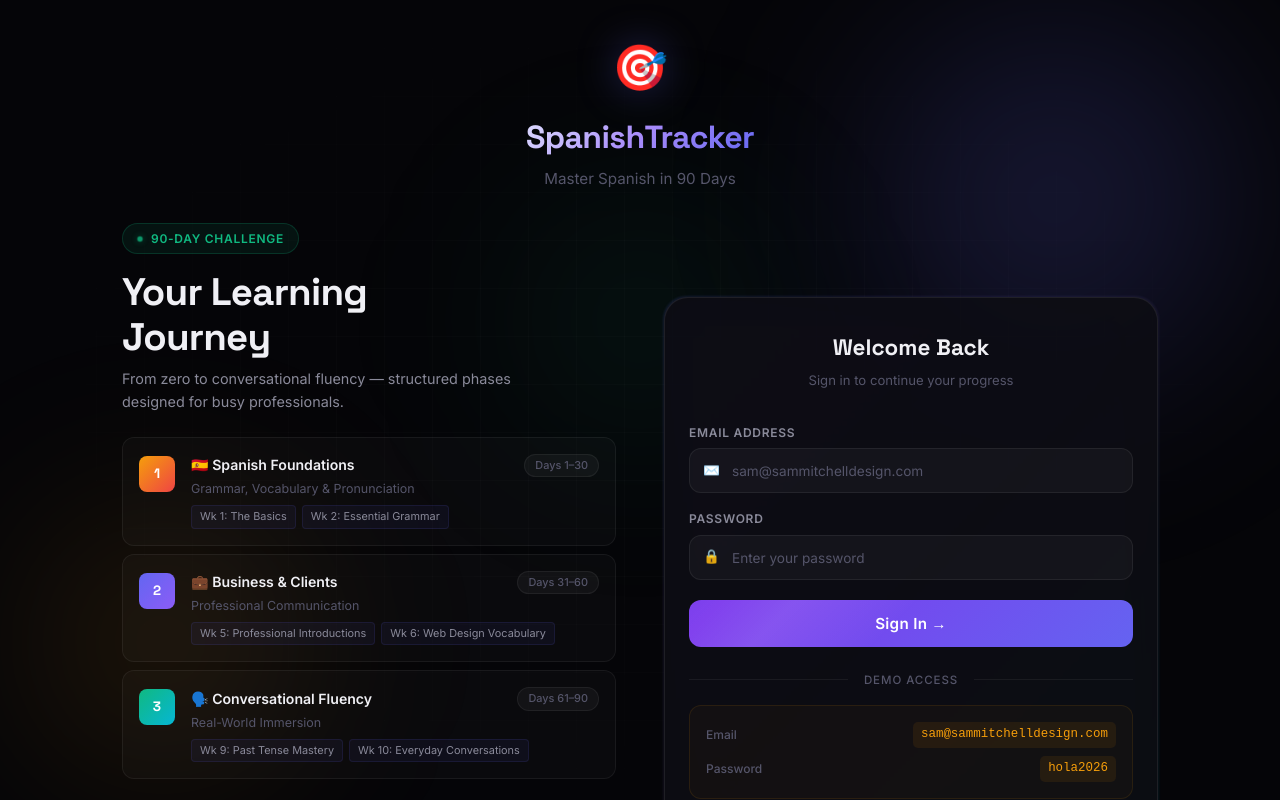
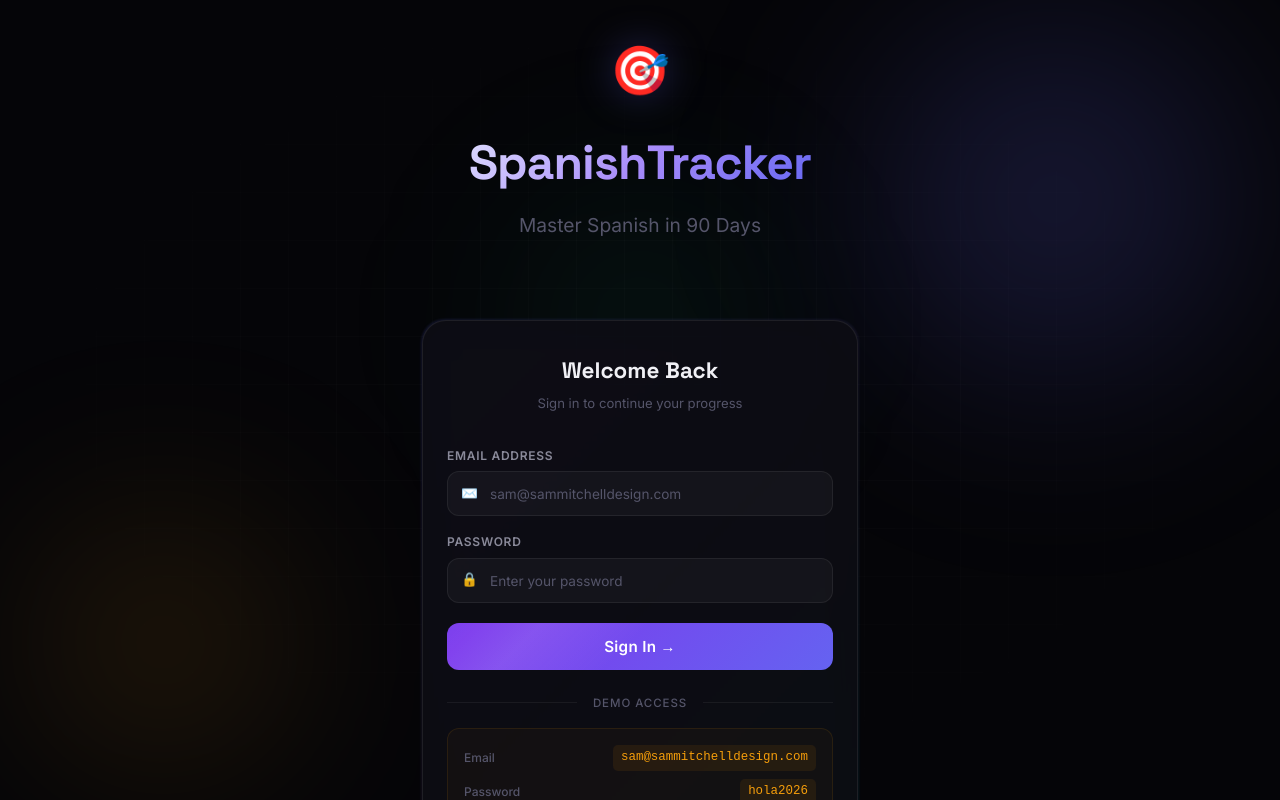
Before and after one commit to ItsssssJack/spanish-tracker, a React (Vite) app: page / in a window 1280 px wide. Shown: the top 800 px of the page. Built offline with nearby package versions, Linux system fonts and the light colour scheme.

Commit message:
UI: Centered Login and top position HabitTracker

```diff
--- a/src/components/Dashboard.jsx
+++ b/src/components/Dashboard.jsx
@@ -115,6 +115,9 @@ export default function Dashboard({ dailyData, onLogDay, onLogout }) {
             </nav>
 
             <div className="dashboard-content">
+                {/* ========== HABIT TRACKER — AT THE TOP ========== */}
+                <HabitTracker actualCurrentDay={currentDay} />
+
                 {/* Quote Banner */}
                 <div className="quote-banner">
                     <p className="quote-text">"{quote.text}"</p>
@@ -167,15 +170,6 @@ export default function Dashboard({ dailyData, onLogDay, onLogout }) {
                         </div>
                     </div>
                 </div>
-
-                {/* ========== HABIT TRACKER — FRONT & CENTER ========== */}
-                <HabitTracker
-                    currentDay={currentDay}
-                    currentPhase={currentPhase}
-                    currentWeek={currentWeek}
-                />
-
-                {/* Phase Cards */}
                 <div className="section-header">
                     <h2>Learning Phases</h2>
                     <p>Click a phase to explore its curriculum and track progress</p>
--- a/src/components/Login.jsx
+++ b/src/components/Login.jsx
@@ -37,86 +37,19 @@ export default function Login({ onLogin, transitioning }) {
             </div>
 
             {/* Center Container */}
-            <div className="login-center">
+            <div className="login-center" style={{ maxWidth: "500px", margin: "0 auto", display: "flex", flexDirection: "column", justifyContent: "center", minHeight: "100vh" }}>
                 {/* Top Section — Branding */}
-                <div className="login-brand" style={{ animationDelay: "0.1s" }}>
-                    <div className="brand-icon">🎯</div>
-                    <h1 className="brand-title">SpanishTracker</h1>
-                    <p className="brand-tagline">Master Spanish in 90 Days</p>
+                <div className="login-brand" style={{ animationDelay: "0.1s", textAlign: "center", marginBottom: "var(--space-2xl)" }}>
+                    <div className="brand-icon" style={{ fontSize: "3rem", marginBottom: "1rem" }}>🎯</div>
+                    <h1 className="brand-title" style={{ fontSize: "3rem" }}>SpanishTracker</h1>
+                    <p className="brand-tagline" style={{ fontSize: "1.2rem", marginTop: "0.5rem" }}>Master Spanish in 90 Days</p>
                 </div>
 
-                {/* Main Content — Two Columns */}
-                <div className="login-main">
-                    {/* Left — Plan Overview */}
-                    <div className="login-plan" style={{ animationDelay: "0.2s" }}>
-                        <div className="plan-header">
-                            <span className="plan-badge">
-                                <span className="pulse-dot" />
-                                90-Day Challenge
-                            </span>
-                            <h2 className="plan-title">Your Learning<br />Journey</h2>
-                            <p className="plan-desc">
-                                From zero to conversational fluency — structured phases
-                                designed for busy professionals.
-                            </p>
-                        </div>
-
-                        <div className="plan-phases">
-                            {PHASES.map((phase, i) => (
-                                <div
-                                    className="plan-phase-row"
-                                    key={phase.id}
-                                    style={{ animationDelay: `${0.3 + i * 0.1}s` }}
-                                >
-                                    <div className="phase-number" style={{ background: phase.gradient }}>
-                                        {phase.id}
-                                    </div>
-                                    <div className="phase-content">
-                                        <div className="phase-top-row">
-                                            <h3>{phase.emoji} {phase.title}</h3>
-                                            <span className="phase-days-pill">{phase.days}</span>
-                                        </div>
-                                        <p>{phase.subtitle}</p>
-                                        <div className="phase-tags">
-                                            {phase.weeks.slice(0, 2).map((w) => (
-                                                <span className="phase-tag" key={w.week}>
-                                                    Wk {w.week}: {w.title}
-                                                </span>
-                                            ))}
-                                        </div>
-                                    </div>
-                                </div>
-                            ))}
-                        </div>
-
-                        <div className="plan-stats-row">
-                            <div className="plan-stat">
-                                <span className="plan-stat-val">12</span>
-                                <span className="plan-stat-label">Weeks</span>
-                            </div>
-                            <div className="plan-stat-divider" />
-                            <div className="plan-stat">
-                                <span className="plan-stat-val">500+</span>
-                                <span className="plan-stat-label">Vocab Words</span>
-                            </div>
-                            <div className="plan-stat-divider" />
-                            <div className="plan-stat">
-                                <span className="plan-stat-val">3</span>
-                                <span className="plan-stat-label">Phases</span>
-                            </div>
-                            <div className="plan-stat-divider" />
-                            <div className="plan-stat">
-                                <span className="plan-stat-val">45</span>
-                                <span className="plan-stat-label">Min/Day</span>
-                            </div>
-                        </div>
-                    </div>
-
-                    {/* Right — Login Card */}
-                    <div className="login-card" style={{ animationDelay: "0.3s" }}>
+                {/* Right — Login Card (Now Centered) */}
+                <div className="login-card" style={{ animationDelay: "0.2s", width: "100%" }}>
                     <div className="login-card-glow" />
                     <div className="login-card-inner">
-                            <div className="login-card-header">
+                        <div className="login-card-header" style={{ textAlign: "center" }}>
                             <h2>Welcome Back</h2>
                             <p>Sign in to continue your progress</p>
                         </div>
@@ -188,10 +121,9 @@ export default function Login({ onLogin, transitioning }) {
                         </div>
                     </div>
                 </div>
-                </div>
 
                 {/* Bottom — Powered by */}
-                <div className="login-footer" style={{ animationDelay: "0.5s" }}>
+                <div className="login-footer" style={{ animationDelay: "0.4s", marginTop: "var(--space-2xl)", textAlign: "center" }}>
                     <span>Powered by</span>
                     <a href="https://notebooklm.google.com" target="_blank" rel="noopener noreferrer">
                         📓 NotebookLM
```
Lines whose indentation alone changed are shown as unchanged.
